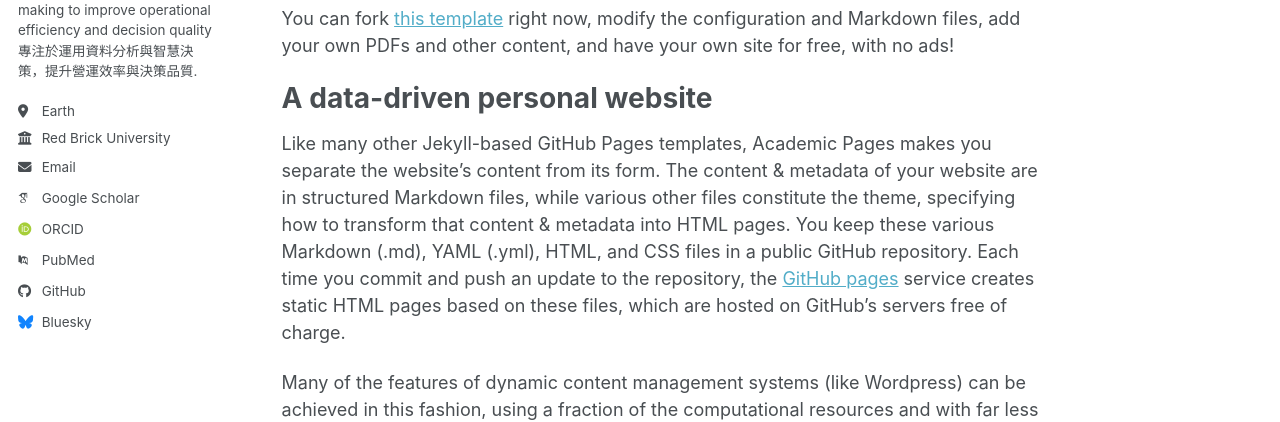
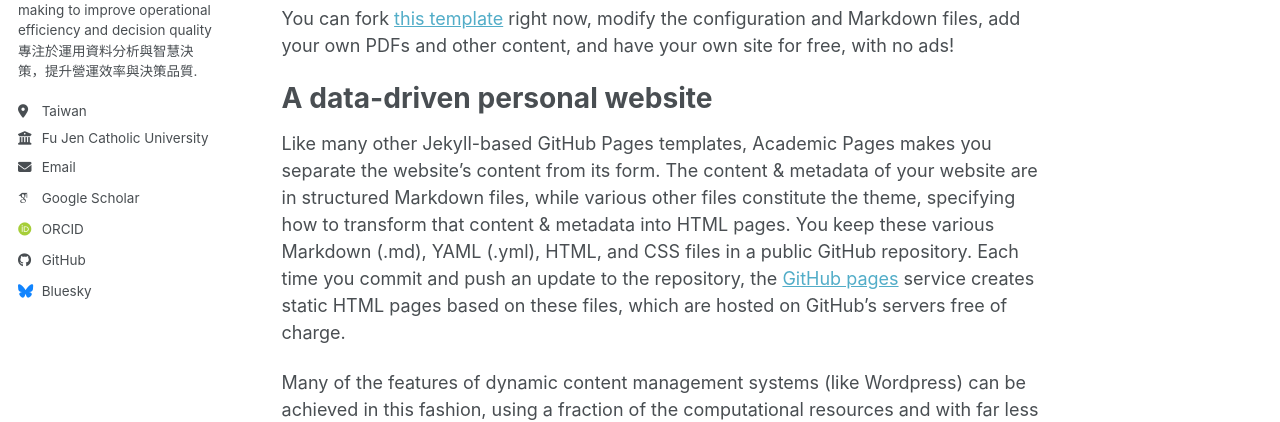
Before and after one commit to kbhuang188/kbhuang188.github.io, a Jekyll site: the page built from _pages/about.md, in a window 1280 px wide. Shown: the part 457-879 px from the top of the page. Built offline with Jekyll 4.4.1, drawn with Linux system fonts in a browser that asks for light colours; some web fonts are replaced; a script bundle is joined from its source files by our own code; library files that are not in the unit come from our copies.

Commit message:
Update _config.yml

```diff
--- a/_config.yml
+++ b/_config.yml
@@ -27,21 +27,21 @@ author:
   name             : "智慧決策與決策品質實驗室"
   pronouns         : # example: "she/her"
   bio              : "We leverage data analytics and intelligent decision-making to improve operational efficiency and decision quality <br> 專注於運用資料分析與智慧決策，提升營運效率與決策品質."
-  location         : "Earth"
-  employer         : "Red Brick University"
+  location         : "Taiwan"
+  employer         : "Fu Jen Catholic University"
   uri              : # URL
   email            : "152400@mail.fju.edu.tw"
 
   # Academic websites
   academia         : # URL
   arxiv            : # URL - Update with the correct link to your profile
-  googlescholar    : "https://scholar.google.com/citations?user=PS_CX0AAAAAJ"
+  googlescholar    : "https://scholar.google.com/citations?user=5W7Q4aYAAAAJ&hl=zh-TW"
   inspire-hep      : # URL
   impactstory      : # URL
-  orcid            : "https://orcid.org/yourorcidurl"
+  orcid            : "https://orcid.org/0000-0002-2696-5156"
   semantic         : # URL
   ssrn             : # URL
-  pubmed           : "https://www.ncbi.nlm.nih.gov/pubmed/?term=john+snow"
+  #pubmed           : "https://www.ncbi.nlm.nih.gov/pubmed/?term=john+snow"
   researchgate     : # URL
   scopus           : # URL
   zotero           : # URL
```
